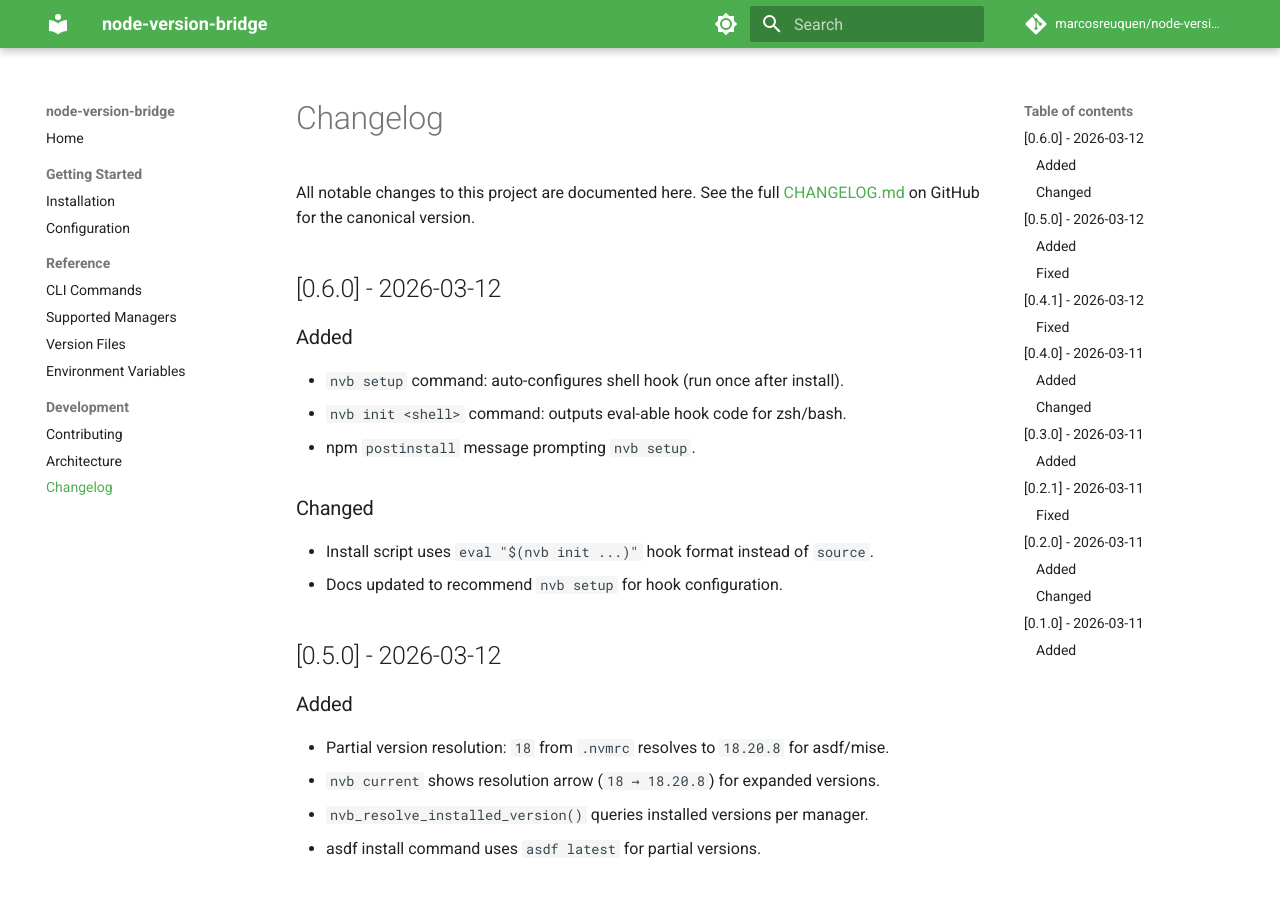
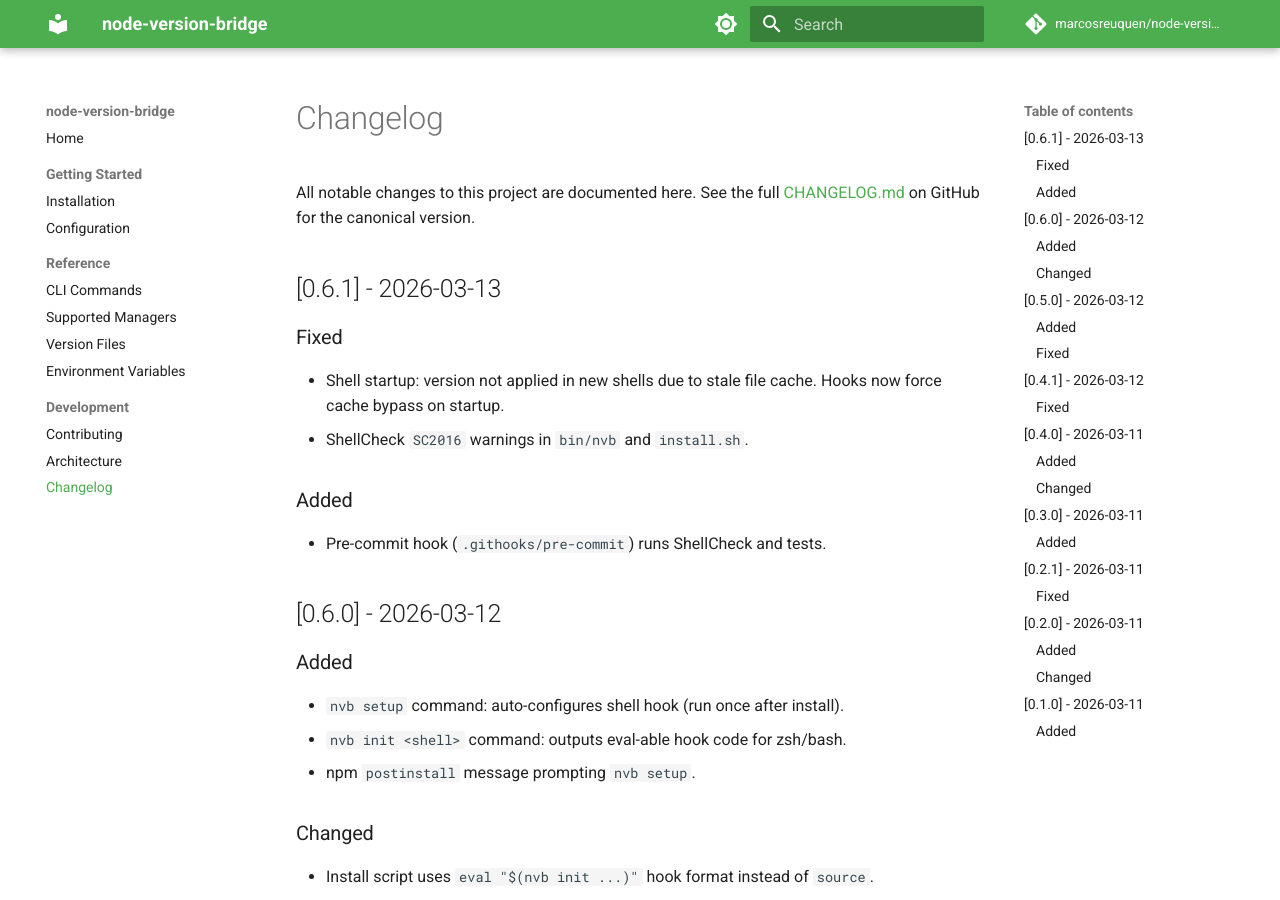
Before and after one commit to Marcosreuquen/node-version-bridge, an MkDocs documentation site: the page built from site-docs/development/changelog.md, in a window 1280 px wide and 900 px high. Built offline with MkDocs 1.6.1 and Material for MkDocs 9.7.7, drawn with Linux system fonts in a browser that asks for light colours; comment, search, counter and statistics services are not loaded.

Commit message:
fix: bypass stale cache on shell startup for env-var-based managers
The file-based cache persisted across shell sessions, causing hooks to
skip version switching when opening a new shell (the env var from the
previous session was lost but the cache still reported a hit).

Shell hooks now use NVB_FORCE_REFRESH=1 on initial startup to always
apply the version, while subsequent cd's use normal caching.

```diff
--- a/package.json
+++ b/package.json
@@ -1,6 +1,6 @@
 {
   "name": "node-version-bridge",
-  "version": "0.6.0",
+  "version": "0.6.1",
   "description": "Detect Node.js version from project files and apply it via any version manager",
   "bin": {
     "nvb": "bin/nvb"
--- a/site-docs/development/changelog.md
+++ b/site-docs/development/changelog.md
@@ -1,6 +1,17 @@
 # Changelog
 
 All notable changes to this project are documented here. See the full [CHANGELOG.md](https://github.com/marcosreuquen/node-version-bridge/blob/main/CHANGELOG.md) on GitHub for the canonical version.
+
+## [0.6.1] - 2026-03-13
+
+### Fixed
+
+- Shell startup: version not applied in new shells due to stale file cache. Hooks now force cache bypass on startup.
+- ShellCheck `SC2016` warnings in `bin/nvb` and `install.sh`.
+
+### Added
+
+- Pre-commit hook (`.githooks/pre-commit`) runs ShellCheck and tests.
 
 ## [0.6.0] - 2026-03-12
 
```
Also changed, not shown: CHANGELOG.md (+11 -0 lines), README.md (+1 -1 lines), 3 other files.
